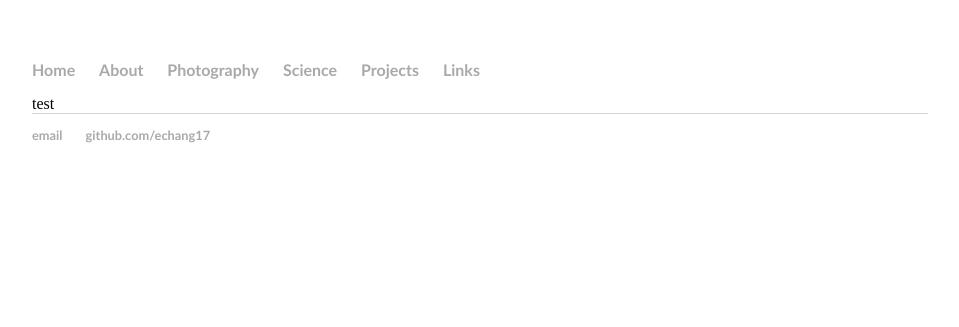
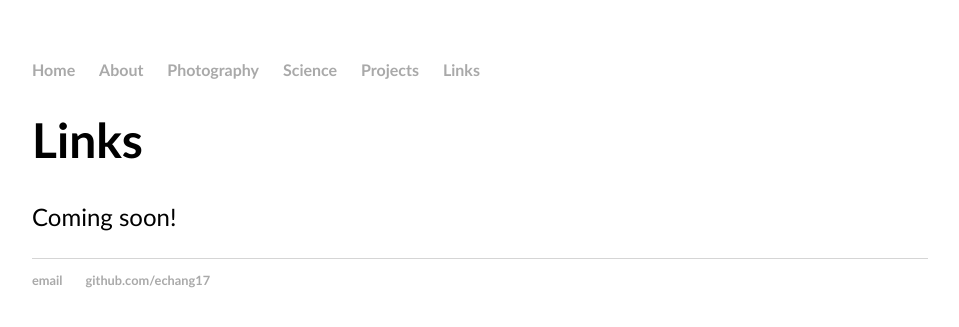
Before and after one commit to echang17/echang17.github.io, a Jekyll site: the page built from links/index.html, in a window 1280 px wide. Shown: the top 327 px of the page, without its empty margins (160-1119 px from the left). Built offline with Jekyll 4.4.1, drawn with Linux system fonts in a browser that asks for light colours.

Commit message:
Update index.html

```diff
--- a/links/index.html
+++ b/links/index.html
@@ -2,4 +2,7 @@
 layout: default
 title: Links
 ---
-test
+<div class="blurb">
+  <h1>Links</h1>
+  <p>Coming soon!</p>
+</div>
```
